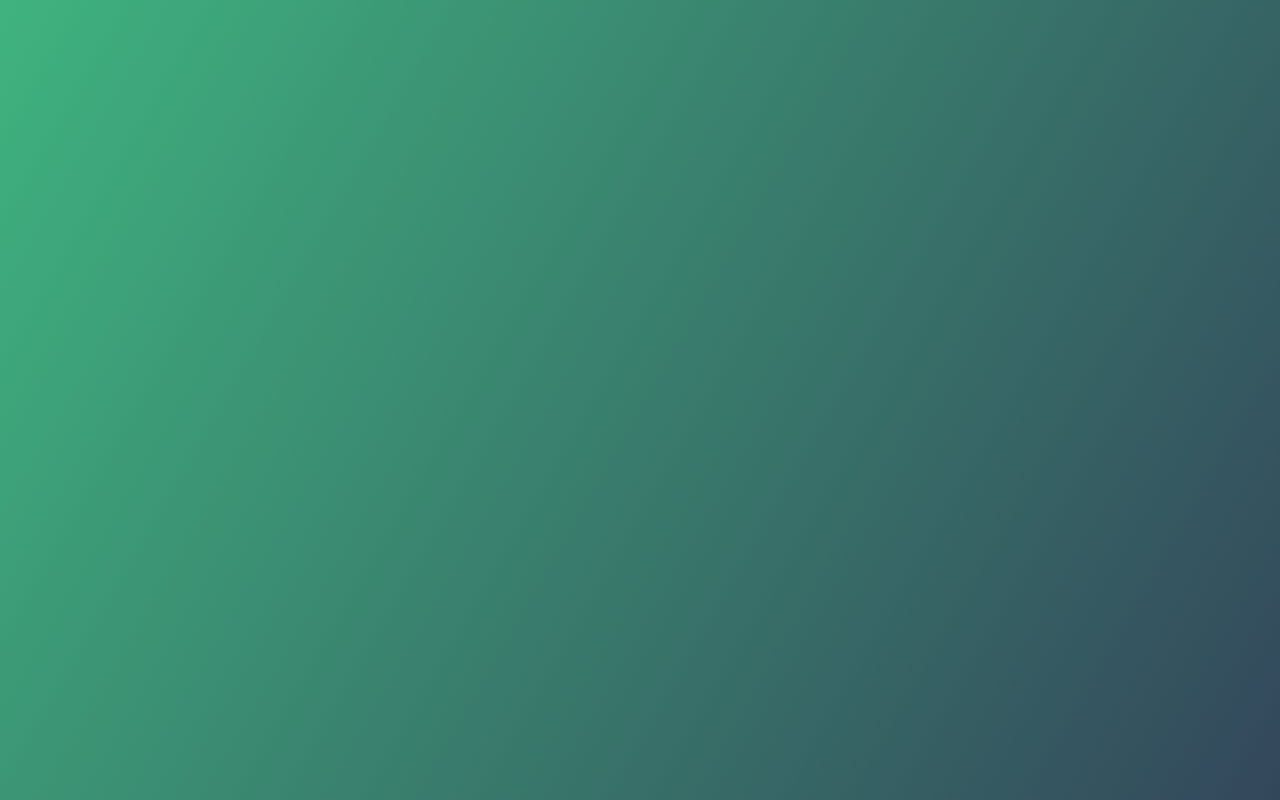
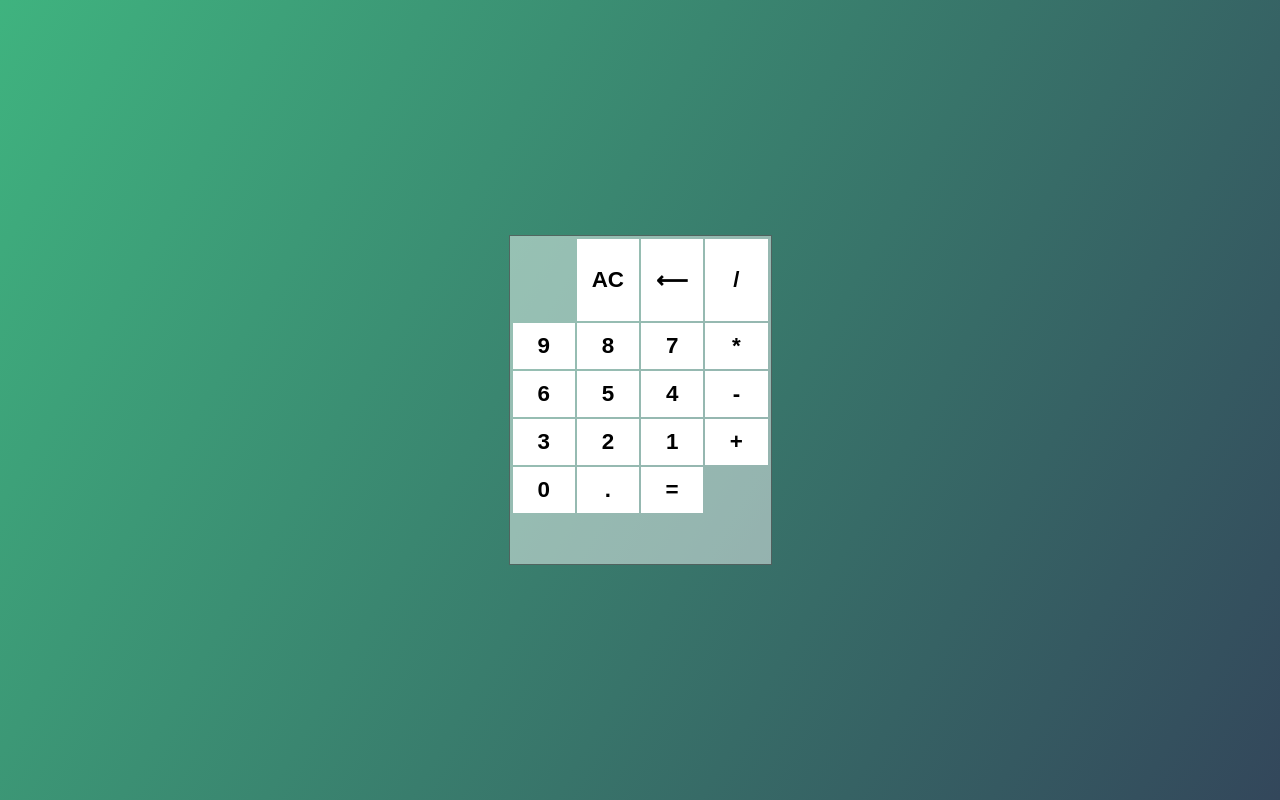
Before and after one commit to silvaadriel/vue-calculator, a Vue app: page / in a window 1280 px wide. Built offline with nearby package versions, Linux system fonts and the light colour scheme.

Commit message:
added display and buttons

```diff
--- a/src/components/Calculator.vue
+++ b/src/components/Calculator.vue
@@ -1,17 +1,49 @@
 <template>
   <div class="calculator">
-
+    <Display :value="displayValue" />
+    <Button label="AC" flat />
+    <Button label="⟵" double flat />
+    <Button label="/" operation />
+    <Button label="9" />
+    <Button label="8" />
+    <Button label="7" />
+    <Button label="*" operation />
+    <Button label="6" />
+    <Button label="5" />
+    <Button label="4" />
+    <Button label="-" operation />
+    <Button label="3" />
+    <Button label="2" />
+    <Button label="1" />
+    <Button label="+" operation />
+    <Button label="0" double />
+    <Button label="." flat />
+    <Button label="=" operation />
   </div>
 </template>
 
 <script>
-import Button from "./Button";
+import Button from './Button.vue';
+import Display from './Display.vue';
 
 export default {
-  name: "Calculator",
+  name: 'Calculator',
+  components: { Button, Display },
+  data() {
+    return {
+      displayValue: '0',
+    };
+  },
 };
 </script>
 
 <style lang="sass" scoped>
-
+  .calculator
+    display: grid
+    grid-template: 1fr repeat(5, 48px) / repeat(4, 25%)
+    padding: 2px
+    height: 330px
+    width: 263px
+    background: #fff7
+    border: 1px solid #0007
 </style>
```
